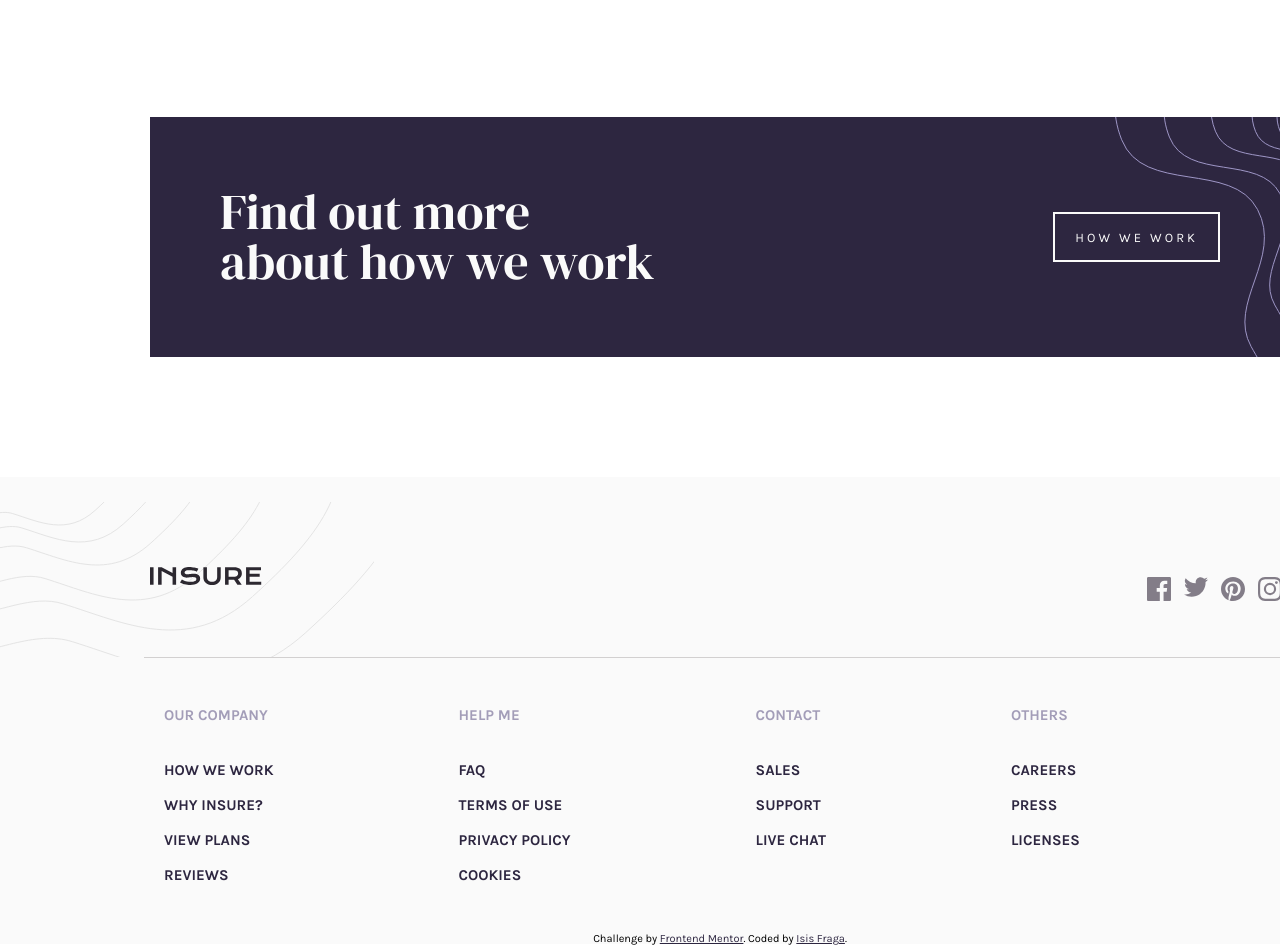
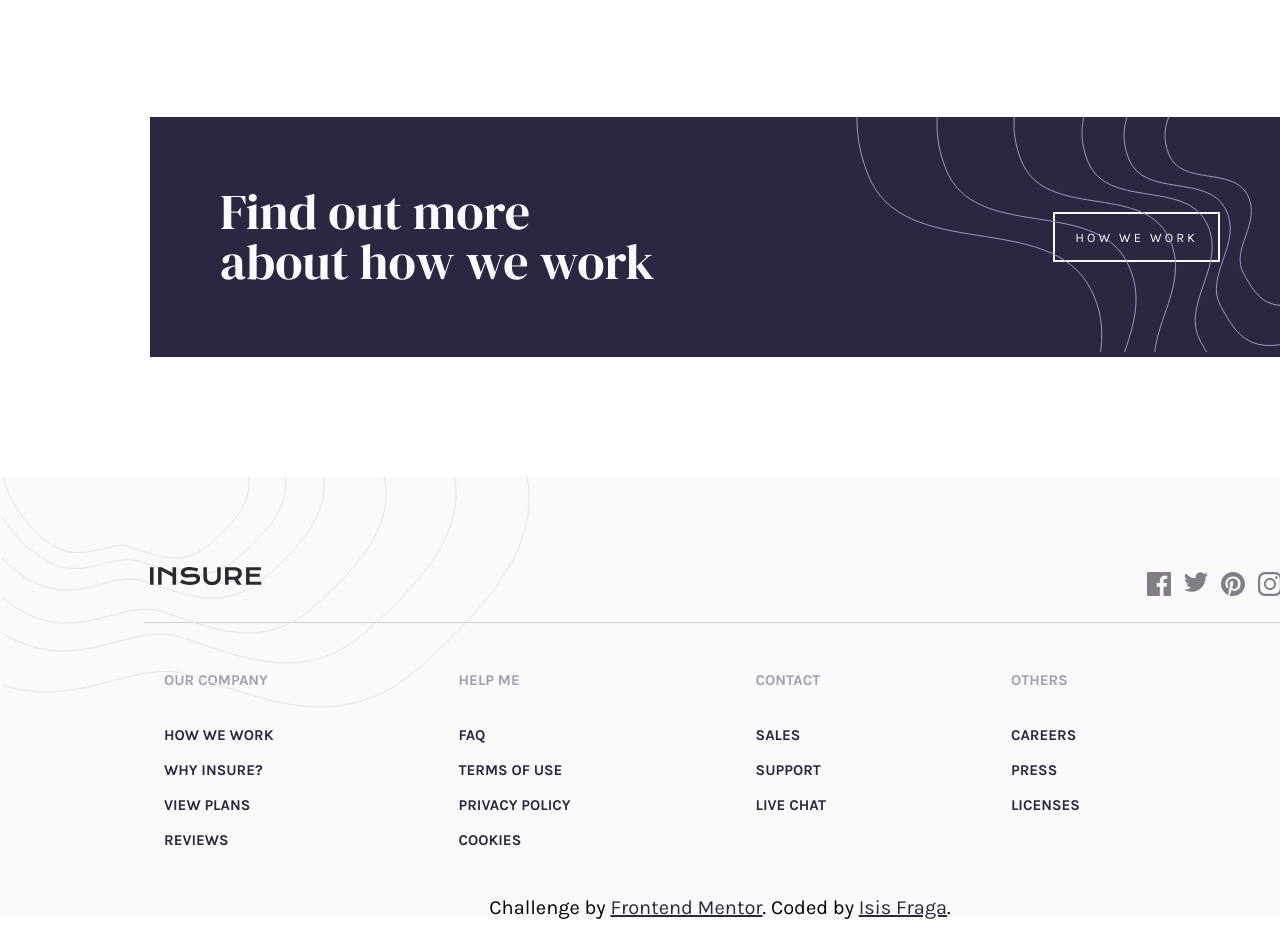
Before and after one commit to IsisFraga/insure-landing-page, a plain HTML site: page index.html in a window 1280 px wide. Shown: the part 1444-2389 px from the top of the page. After the commit the page ends 2363 px from the top, so only its background shows below. Drawn offline with Linux system fonts and the light colour scheme.

Commit message:
final commit

```diff
--- a/CSS/style.css
+++ b/CSS/style.css
@@ -53,10 +53,11 @@ h1 {
     background-repeat: no-repeat;
     width: 100%;
     max-height: 800px;
-    height: 100vh;
+    height: 90vh;
     padding-top: 25px;
     font-size: 20px;
     transition: all 0.3s ease-in-out;
+    z-index: 2;
 }
 
 .menu-desk {
@@ -104,11 +105,22 @@ li .btn {
     content: " ";
 }
 
+.humanizing-txt::before {
+    background: url(/images/bg-pattern-intro-left-mobile.svg) no-repeat;
+    background-position: top left;
+    top: 536px;
+    display: block;
+    overflow: hidden;
+    position: absolute;
+    width: 170px;
+    height: 500px;
+    z-index: 1;
+    content: " ";
+    pointer-events:none;
+}
+
 .humanizing-txt {
-    background: url(/images/bg-pattern-intro-left-mobile.svg);
-    background-repeat: no-repeat;
-    background-position: top left;
-    padding-bottom: 80px;
+    height: 510px;
 }
 
 
@@ -127,7 +139,7 @@ h2 {
 }
 
 .btn {
-    background-color:  hsl(256, 26%, 20%);
+    background-color: hsl(256, 26%, 20%);
     border: 2px solid hsl(0, 0%, 98%);
     font-family: 'Karla', sans-serif;
     font-size: 15px;
@@ -181,11 +193,24 @@ h3 {
 }
 
 .find-out {
-    background: url(/images/bg-pattern-how-we-work-mobile.svg), hsl(256, 26%, 20%);
-    background-repeat: no-repeat;
+    background: hsl(256, 26%, 20%);
+    color: hsl(0, 0%, 98%);
+    margin: 120px auto 100px;
+    width: 85%;
+}
+
+.find-out::before {
+    background: url(/images/bg-pattern-how-we-work-mobile.svg) no-repeat;
     background-position: right;
-    color: hsl(0, 0%, 98%);
-    margin: 120px 0 100px;
+    top: 272.5%;
+    display: block;
+    overflow: hidden;
+    position: absolute;
+    width: 185px;
+    height: 500px;
+    z-index: 1;
+    content: " ";
+    right: 30px;
 }
 
 .find-out h2 {
@@ -205,9 +230,7 @@ footer {
 }
 
 .social-media {
-    background: url(/images/bg-pattern-footer-mobile.svg), hsl(0, 0%, 98%);
-    background-repeat: no-repeat;
-    display: inline-block;
+    background:  hsl(0, 0%, 98%);
     line-height: 70px;
     padding: 65px 90px 0px 90px;
     margin: 25px auto 0 auto;
@@ -215,20 +238,36 @@ footer {
     flex-direction: column;
 }
 
+.social-media::before {
+    background: url(/images/bg-pattern-footer-mobile.svg) no-repeat;
+    background-position: right;
+    top: 301%;
+    display: block;
+    overflow: hidden;
+    position: absolute;
+    width: 100%;
+    height: 100%;
+    content: " ";
+    right: 0px;
+}
+
 .social-media img {
     width: fit-content;
     height: fit-content;
-    margin: auto;
+    margin: 20px auto;
+    z-index: 1;
 }
 
 .social {
     display: inline-flex;
     align-items: center;
-    margin: auto;
+    margin: 10px auto 35px auto;
 }
 
 .social-media li {
-    padding: 10px 5px;
+    padding: 5px;
+    height: 30px;
+    z-index: 1;
 }
 
 .social a {
@@ -306,11 +345,14 @@ footer {
     }
 
     header {
-        margin: 25px 150px;
+        margin: 0;
+        padding: 25px 150px;
         display: flex;
         justify-content: space-between;
         flex-direction: row;
         align-items: center;
+        background-color: #fff;
+        z-index: 2;
     }
 
     main {
@@ -324,6 +366,7 @@ footer {
     .menu-desk {
         display: block;
         width: 40%;
+        overflow: hidden;
     }
 
     .menu-desk ul {
@@ -387,7 +430,14 @@ footer {
     }
 
     .bg-color::before {
-        display:none;
+        background: url(/images/bg-pattern-intro-right-desktop.svg) no-repeat;
+        top: -80px;
+        display: block;
+        position: absolute;
+        width: 28%;
+        height: 100%;
+        content: " ";
+        left: 1037px;
     }
 
     .humanizing-txt {
@@ -410,6 +460,20 @@ footer {
         border-top: 1px solid #fff;
         position: relative;
         top: -41px;
+    }
+
+    .humanizing-txt::before {
+        background: url(/images/bg-pattern-intro-left-desktop.svg) no-repeat;
+        background-position: top left;
+        top: 427px;
+        display: block;
+        overflow: hidden;
+        position: absolute;
+        width: 50%;
+        height: 100%;
+        z-index: 1;
+        content: " ";
+        left: 0px;
     }
 
     .btn {
@@ -487,11 +551,13 @@ footer {
     }
 
     .find-out {
+        width: 100%;
         padding: 20px;
         display: flex;
         flex-direction: row;
         justify-content: space-between;
         align-items: center;
+        position: relative;
     }
 
     .find-out h2 {
@@ -507,6 +573,21 @@ footer {
         margin-right: 50px;
     }
 
+    .find-out::before {
+        background: url(/images/bg-pattern-how-we-work-desktop.svg) no-repeat;
+        background-position: right;
+        top: 0;
+        display: block;
+        overflow: hidden;
+        position: absolute;
+        width: 500px;
+        height: 235px;
+        z-index: 1;
+        content: " ";
+        right: 0;
+        pointer-events:none;
+    }
+
     footer {
         background-color: hsl(0, 0%, 98%);
     }
@@ -515,12 +596,26 @@ footer {
         width: 100%;
         flex-direction: row;
         justify-content: space-between;
-        padding: 65px 150px 0 150px;
+        padding: 65px 150px 25px 150px;
+        position: relative;
     }
 
     .social-media img {
         height: fit-content;
         margin: 0;
+    }
+
+    .social-media::before {
+        background: url(/images/bg-pattern-footer-desktop.svg) no-repeat;
+        background-position: right;
+        top: -160px;
+        display: block;
+        overflow: hidden;
+        position: absolute;
+        width: 600px;
+        height: 500px;
+        content: " ";
+        right: 910px;
     }
 
     .social {
@@ -544,4 +639,8 @@ footer {
         text-align: left;
         padding-right: 145px;
     }
+
+    .attribution {
+        font-size: 20px;
+    }
 }
--- a/index.html
+++ b/index.html
@@ -62,7 +62,7 @@
           </li>
         </ul>
       </nav>
-      <div class="bg-color curves">
+      <div class="bg-color">
         <img src="/images/image-intro-mobile.jpg" alt="Man and woman holding hands with a boy and a girl">
         <div class="humanizing-txt">
           <h2>
```
